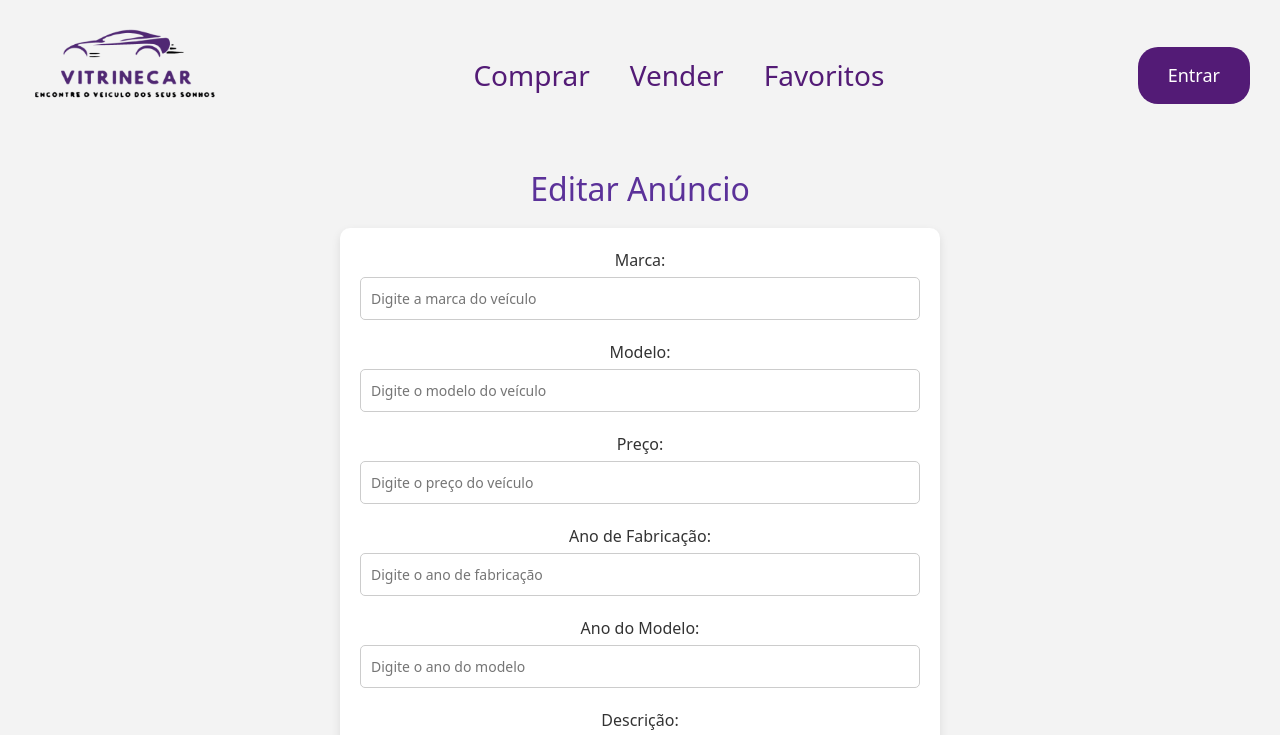
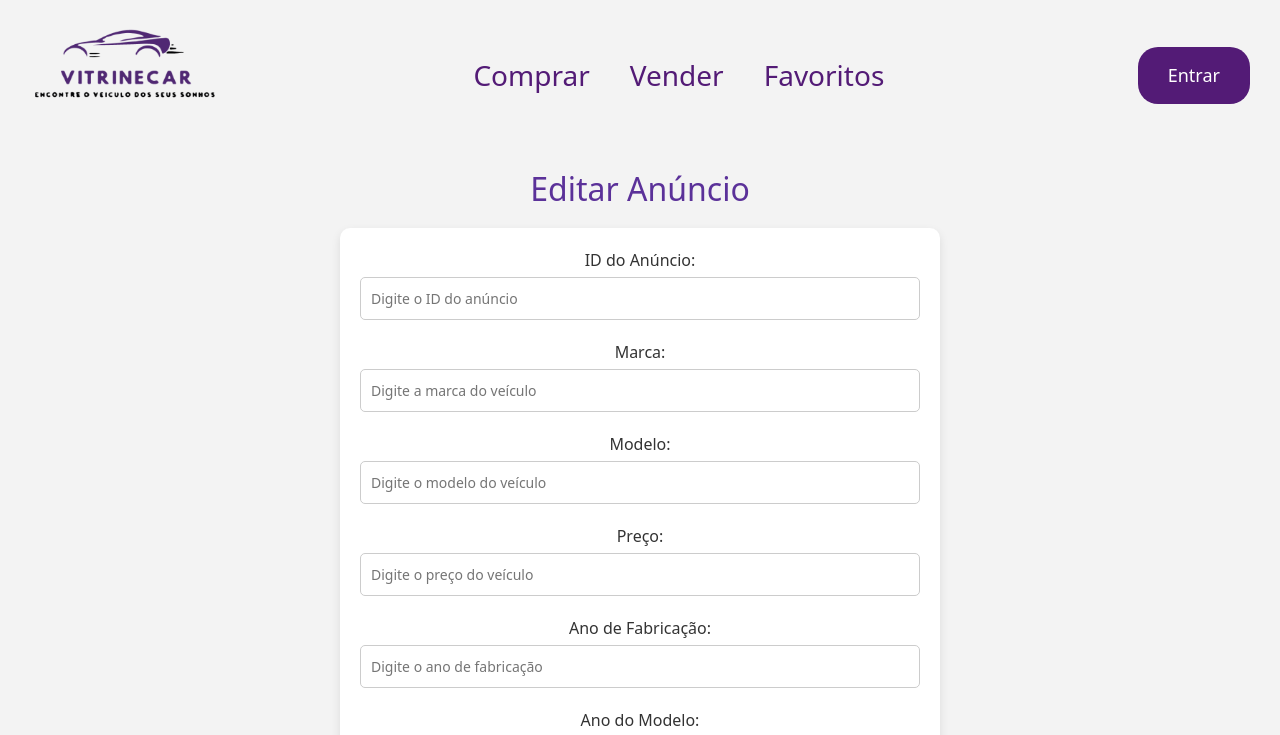
Before and after one commit to nielsonj13/VitrineCar-Front, a Vue app: page /editaranuncio in a window 1280 px wide. Shown: the top 735 px of the page. Built offline with nearby package versions, Linux system fonts and the light colour scheme; no server answers.

Commit message:
implementação do editar anuncio

```diff
--- a/src/views/TelaEditarAnuncios.vue
+++ b/src/views/TelaEditarAnuncios.vue
@@ -8,6 +8,17 @@
 
         <!-- Formulário de edição -->
         <form @submit.prevent="editarAnuncio" class="form-container">
+          <div class="form-group">
+            <label for="anuncioId">ID do Anúncio:</label>
+            <input
+              v-model="anuncioId"
+              type="number"
+              id="anuncioId"
+              placeholder="Digite o ID do anúncio"
+              required
+            />
+          </div>
+
           <div class="form-group">
             <label for="marca">Marca:</label>
             <input
@@ -103,7 +114,7 @@ export default {
   },
   data() {
     return {
-      anuncioId: this.$route.params.id,  // Obtém o ID do anúncio a ser editado
+      anuncioId: "",  // ID do anúncio será capturado aqui
       anuncio: {
         marca: "",
         modelo: "",
@@ -115,24 +126,33 @@ export default {
       },
     };
   },
-  async created() {
-    await this.carregarAnuncio();  // Carrega os dados do anúncio ao carregar a tela
-  },
   methods: {
-    // Função para carregar os dados do anúncio
+    // Função para carregar os dados do anúncio ao informar o ID
     async carregarAnuncio() {
+      if (!this.anuncioId) {
+        alert("Por favor, insira o ID do anúncio.");
+        return;
+      }
+
       try {
-        const response = await anuncioApi.get(`${this.anuncioId}`);
+        const response = await anuncioApi.get(`/${this.anuncioId}`);
         this.anuncio = response.data;  // Preenche os dados do anúncio no formulário
       } catch (error) {
         console.error('Erro ao carregar anúncio:', error);
+        alert("Erro ao carregar os dados do anúncio. Verifique o ID e tente novamente.");
       }
     },
 
     // Função para enviar os dados de edição para o backend
     async editarAnuncio() {
+      if (!this.anuncioId) {
+        alert("Por favor, insira o ID do anúncio.");
+        return;
+      }
+
       try {
-        const response = await anuncioApi.put(`${this.anuncioId}`, this.anuncio);
+        // Faz a requisição PUT para editar o anúncio
+        const response = await anuncioApi.put(`/${this.anuncioId}`, this.anuncio);
         alert("Anúncio editado com sucesso!");
         this.$router.push({ name: "TelaAnuncios" });
       } catch (error) {
@@ -145,7 +165,6 @@ export default {
 </script>
 
 <style scoped>
-/* Mesmo estilo da tela de criar anúncio */
 .container {
   max-width: 80%;
   margin: 0 auto;
```
